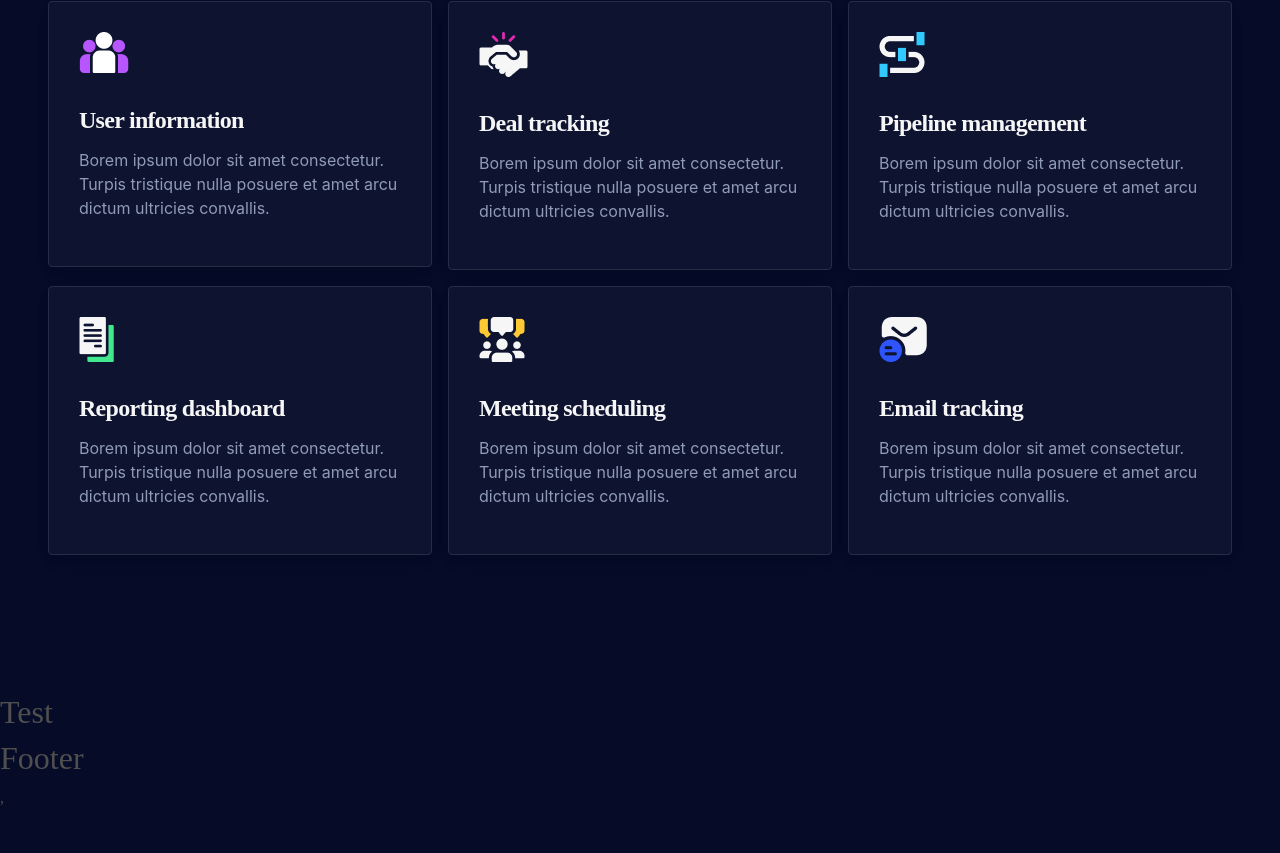
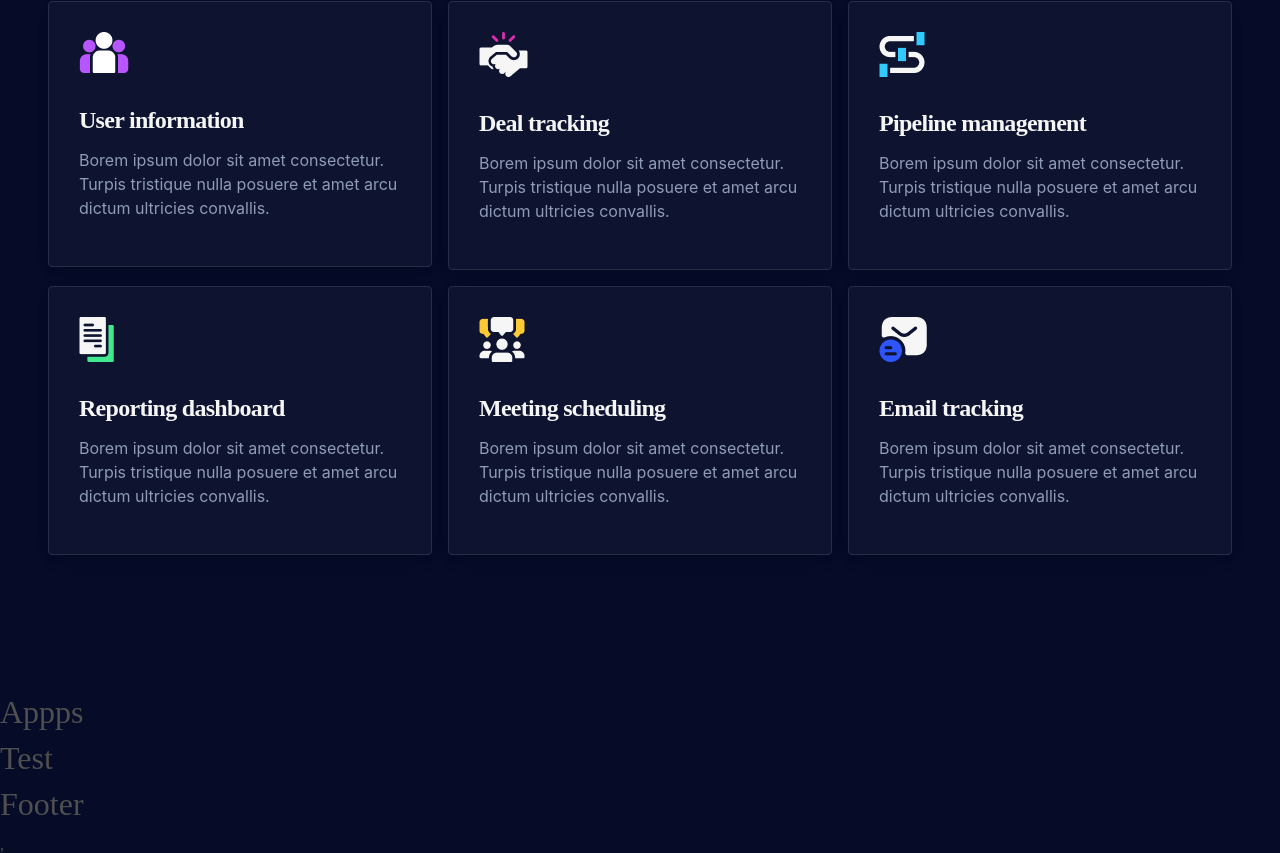
Before and after one commit to abduhamidweb/Premium-SaaS-Landing, a React (Vite) app: page / in a window 1280 px wide. Shown: the part 1250-2103 px from the top of the page. Before the commit the page ends 2061 px from the top, so only its background shows below. Built offline with nearby package versions, Linux system fonts and the light colour scheme.

Commit message:
Apps start

```diff
--- /dev/null
+++ b/src/components/Apps/Apps.jsx
@@ -0,0 +1,11 @@
+import React from 'react';
+import "./apps.scss";
+const Apps = () => {
+    return (
+        <div>
+            <h2>Appps</h2>
+        </div>
+    );
+};
+
+export default Apps;
--- a/src/pages/Home/Home.jsx
+++ b/src/pages/Home/Home.jsx
@@ -4,12 +4,14 @@ import Header from '../../UI/Header/Header';
 import Footer from '../../UI/Footer/Footer';
 import Hero from '../../components/Hero/Hero';
 import Service from '../../components/Service/Service';
+import Apps from '../../components/Apps/Apps';
 const Home = () => {
     return (
         <>
             <Header />
             <Hero />
             <Service />
+            <Apps />
             <Router />
             <Footer />
         </>
```
Also changed, not shown: src/components/Apps/apps.scss (added).
